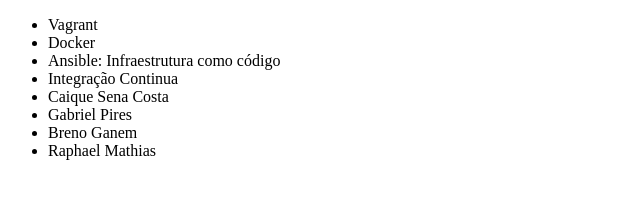
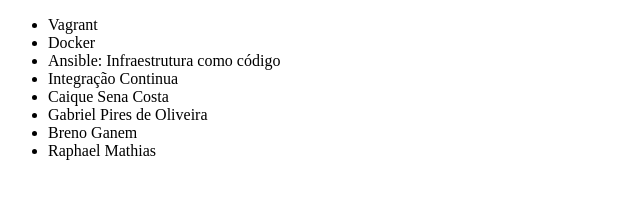
Before and after one commit to beatrizsvarela/curso-alura-github, a plain HTML site: page index.html in a window 1280 px wide. Shown: the full height of the page, 0-640 px from the left. Drawn offline with Linux system fonts and the light colour scheme.

Commit message:
Adicionando sobrenome

```diff
--- a/index.html
+++ b/index.html
@@ -11,10 +11,10 @@
         <li>Ansible: Infraestrutura como código</li>
         <li>Integração Continua</li>
         <li>Caique Sena Costa</li>
-        <li> Gabriel Pires</li>
-        <li> Breno Ganem</li>
+        <li>Gabriel Pires de Oliveira</li>
+        <li>Breno Ganem</li>
 
-        <li> Raphael Mathias </li>
+        <li>Raphael Mathias</li>
     </ul>
 </body>
 </html>
```
